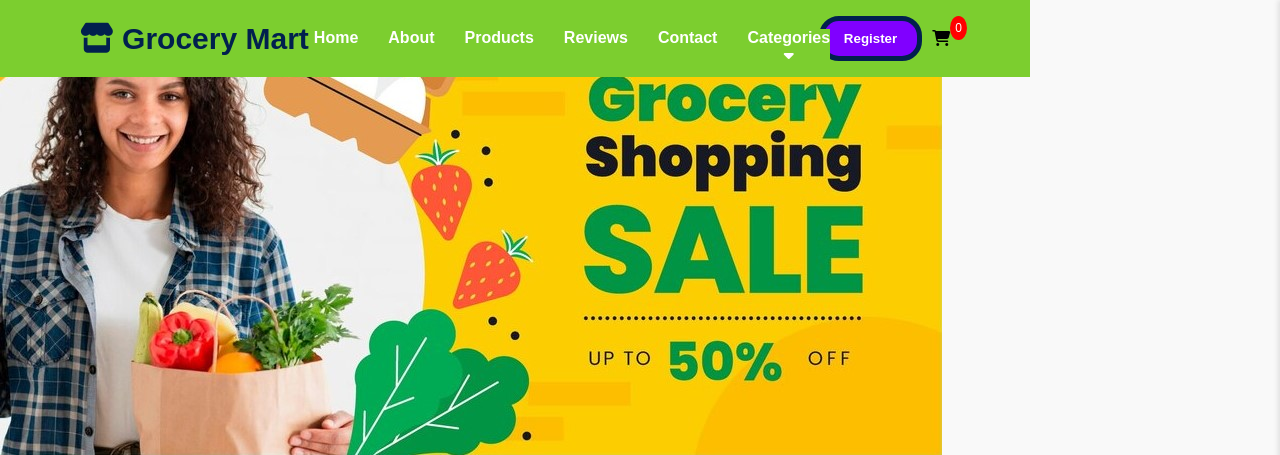
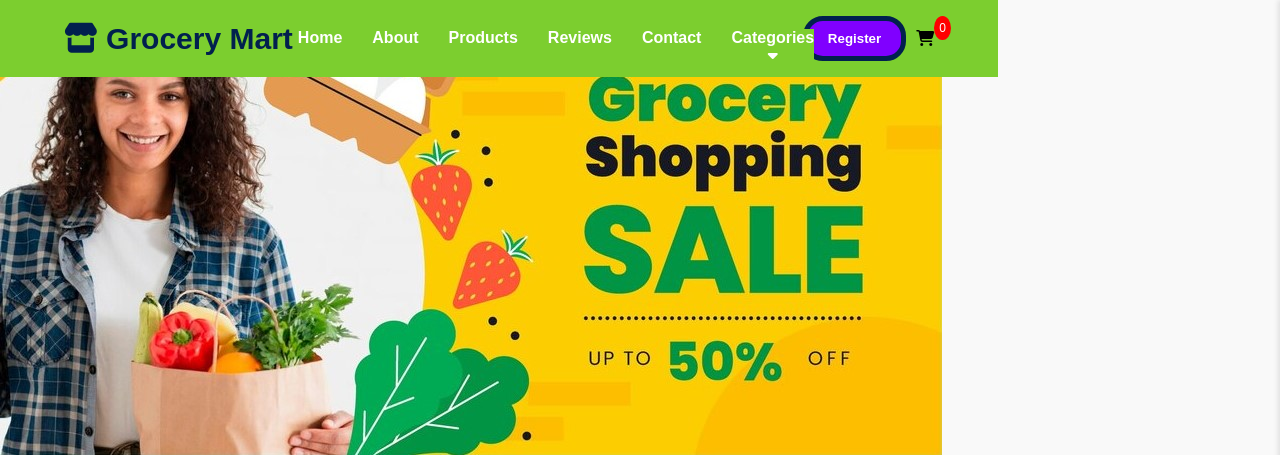
Before and after one commit to dattatreyanammina1/DemoProject, a PHP site: page / in a window 1280 px wide. Shown: the top 455 px of the page. Run offline with PHP 8.4, Linux system fonts and the light colour scheme.

Commit message:
Update style.css

```diff
--- a/style.css
+++ b/style.css
@@ -24,12 +24,11 @@ body {
 
 header {
     background-color: #7cce2f;
-    padding: 1rem 5rem;
+    padding: 1rem 4rem;
     display: flex;
     align-items: center;
     justify-content: space-between;
     position: fixed;
-
     top: 0;
     left: 0;
     z-index: 1000;
@@ -200,6 +199,7 @@ header {
 
 .img1 {
     align-items: center;
+    padding: 0px;
 }
 
 .h {
```
